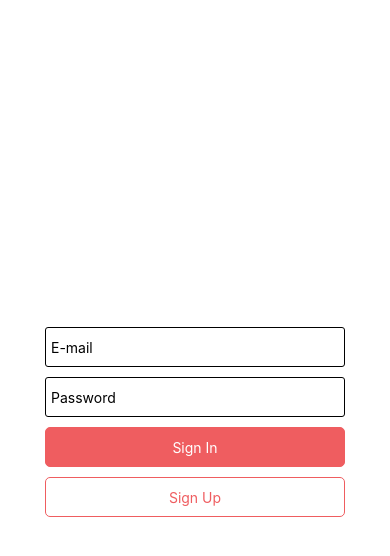
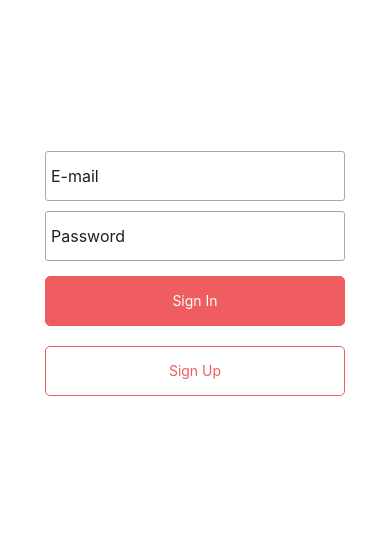
Before and after one commit to TrokaTroka/trokatroka-mobile, a React Native app: screen /Authentication in a window 390 px wide. Shown: the top 556 px of the page. Built offline with nearby package versions, Linux system fonts and the light colour scheme.

Commit message:
Book List And Details

```diff
--- a/views/Authentication.js
+++ b/views/Authentication.js
@@ -37,24 +37,30 @@ const styles = StyleSheet.create({
 	},
 	inputSection: {
 		backgroundColor: "#fff",
-		height: "100%",
+		height: "50%",
 		width: "100%",
 		flex: 1,
 		justifyContent: "center",
 		alignSelf: "center",
 		alignItems: "center",
+		marginBottom: "100%",
+		marginTop: "25%"
 	},
 	input: {
-		height: 40,
+		height: 50,
 		borderWidth: 1,
 		borderRadius: 3,
+		borderColor: "#a8a8a8",
+		fontSize: 16,
+		color: "#1f1f1f",
 		padding: 5,
 		width: 300,
 		margin: 5,
 		textAlign: "left",
 	},
 	btn: {
-		margin: 5
+		margin: 10,
+		height: 50
 	},
 
 });
```
